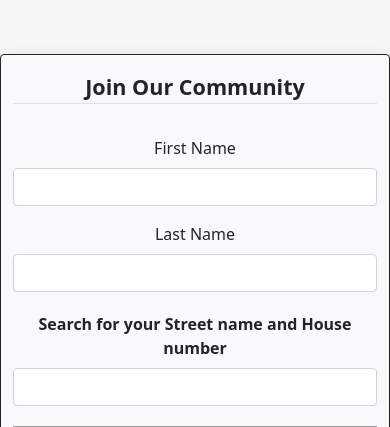
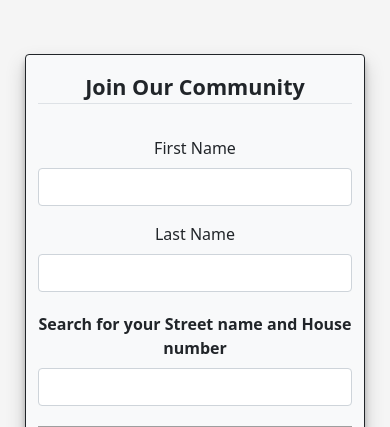
Before and after one commit to rindo57/langx, a Flask app: page /register in a window 390 px wide. Shown: the part 61-488 px from the top of the page. Run offline with Flask 2, Linux system fonts and the light colour scheme; some libraries are stand-ins or nearby versions; grey boxes are pictures that could not be loaded.

Commit message:
re-added deleted files

```diff
--- a/static/main.css
+++ b/static/main.css
@@ -54,7 +54,7 @@ footer {
         height: 37vh;
     }
     #register-form, #edit-form {
-        max-width: 400px;
+        max-width: 340px;
     }
     #login-form {
         max-width: 300px;
```
Also changed, not shown: static/profile_pics/239050993f8921f9 - Kopie.jpg (added), static/profile_pics/239050993f8921f9.jpg (added), static/profile_pics/4d9d56bc826b4355 - Kopie.jpg (added), static/profile_pics/4d9d56bc826b4355.jpg (added), static/profile_pics/7dc6b64ad5acfd86 - Kopie.jpg (added), static/profile_pics/7dc6b64ad5acfd86.jpg (added), static/profile_pics/87a124a1d97bce72 - Kopie.jpg (added), static/profile_pics/87a124a1d97bce72.jpg (added), static/profile_pics/99d83574c116221b.jpg (added), static/profile_pics/f1aba7c37c4edf92.jpg (added), static/profile_pics/fb9e2b467d225aa3.jpg (added).
